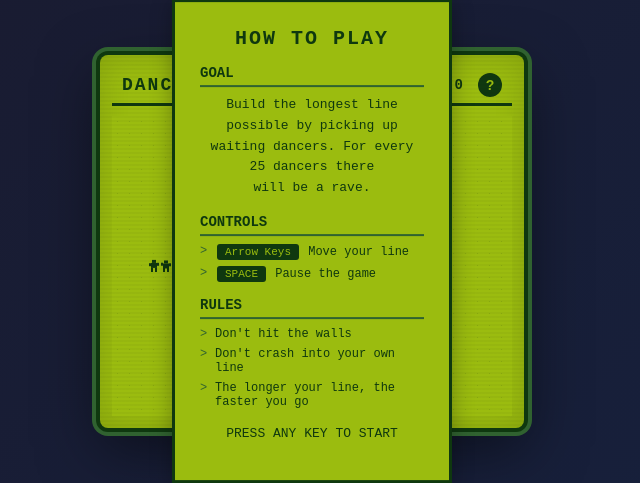
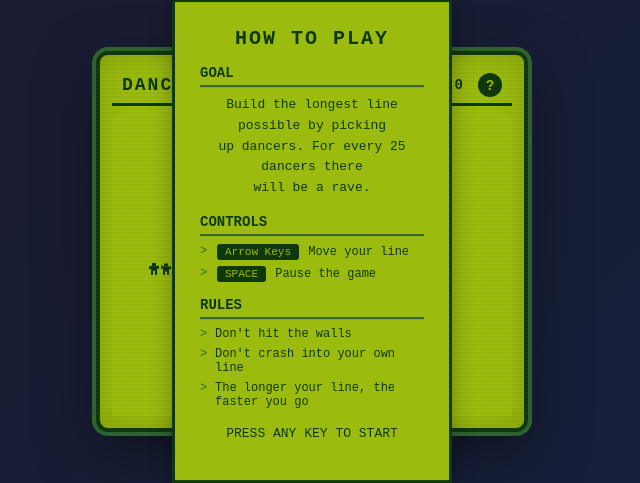
Before and after one commit to apfraga/dance-line, a plain HTML site: page index.html in a window 1280 px wide. Shown: the part 159-642 px from the top of the page, 328-968 px from the left. Drawn offline with Linux system fonts and the light colour scheme.

Commit message:
Refactor grid layout and improve instructions
Adjusted grid dimensions and padding for layout consistency. Updated text for clarity in game instructions.

```diff
--- a/index.html
+++ b/index.html
@@ -232,9 +232,9 @@
 
         .dpad {
             display: grid;
-            grid-template-columns: 70px 70px 70px;
-            grid-template-rows: 70px 70px 70px;
-            gap: 6px;
+            grid-template-columns: 60px 60px 60px;
+            grid-template-rows: 60px 60px 60px;
+            gap: 4px;
         }
 
         .dpad-btn {
@@ -355,6 +355,7 @@
                 padding: 15px;
                 min-width: 200px;
                 max-width: 90%;
+                top: 55%;
             }
 
             .overlay h2 {
@@ -467,8 +468,8 @@
                 <div class="help-content">
                     <h3>GOAL</h3>
                     <p style="text-align: center; font-size: 13px;">
-                        Build the longest line possible by picking up<br>
-                        waiting dancers. For every 25 dancers there<br>
+                        Build the longest line possible by picking<br>
+                        up dancers. For every 25 dancers there<br>
                         will be a rave.
                     </p>
 
@@ -527,8 +528,9 @@
 
         // Game constants
         const GRID_SIZE = 12;
+        const GRID_PADDING_TOP = 3; // Small padding to prevent head cutoff
         const GRID_WIDTH = Math.floor(canvas.width / GRID_SIZE);
-        const GRID_HEIGHT = Math.floor(canvas.height / GRID_SIZE);
+        const GRID_HEIGHT = Math.floor((canvas.height - GRID_PADDING_TOP) / GRID_SIZE);
 
         // Colors matching green LCD screen
         const DARK_GREEN = '#0f380f';
@@ -636,7 +638,7 @@
         // Draw a pixelated person
         function drawPerson(x, y, isLeader = false, index = 0) {
             const px = x * GRID_SIZE;
-            const py = y * GRID_SIZE;
+            const py = y * GRID_SIZE + GRID_PADDING_TOP;
 
             // Dance animation offset
             const danceOffset = Math.sin((danceFrame + index * 2) * 0.3) * 1;
@@ -667,7 +669,7 @@
         // Draw waiting person (the one to pick up)
         function drawWaitingPerson(x, y) {
             const px = x * GRID_SIZE;
-            const py = y * GRID_SIZE;
+            const py = y * GRID_SIZE + GRID_PADDING_TOP;
 
             // Jumping animation
             const jumpOffset = Math.abs(Math.sin(danceFrame * 0.2)) * 3;
@@ -698,7 +700,7 @@
             ctx.fillStyle = LIGHT_GREEN;
             for (let x = 0; x < GRID_WIDTH; x++) {
                 for (let y = 0; y < GRID_HEIGHT; y++) {
-                    ctx.fillRect(x * GRID_SIZE + 5, y * GRID_SIZE + 5, 1, 1);
+                    ctx.fillRect(x * GRID_SIZE + 5, y * GRID_SIZE + GRID_PADDING_TOP + 5, 1, 1);
                 }
             }
 
```
